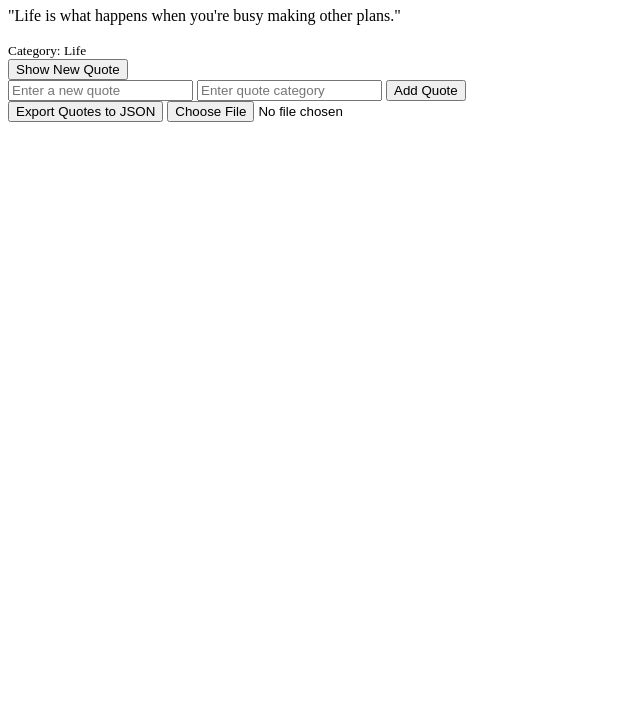
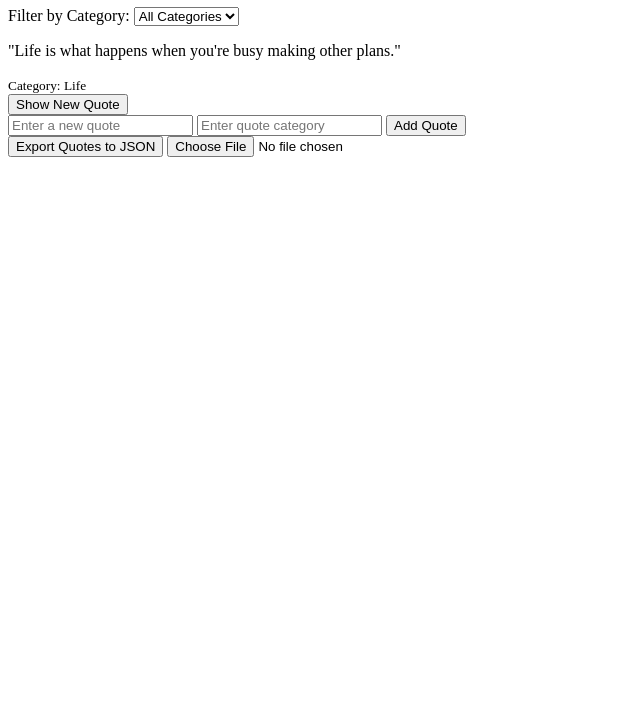
Before and after one commit to George-christian/alx_fe_javascript, a plain HTML site: page dom-manipulation/index.html in a window 1280 px wide. Shown: the part 73-800 px from the top of the page, without its empty margins (0-640 px from the left). Drawn offline with Linux system fonts and the light colour scheme.

Commit message:
Add category filtering, persist filter with localStorage, update DOM dynamically

```diff
--- a/dom-manipulation/index.html
+++ b/dom-manipulation/index.html
@@ -3,10 +3,17 @@
 <head>
   <meta charset="UTF-8">
   <meta name="viewport" content="width=device-width, initial-scale=1.0">
-  <title>Dynamic Quote Generator with Storage</title>
+  <title>Dynamic Quote Generator with Filtering</title>
 </head>
 <body>
   <h1>Dynamic Quote Generator</h1>
+
+
+  <label for="categoryFilter">Filter by Category: </label>
+  <select id="categoryFilter">
+    <option value="all">All Categories</option>
+
+  </select>
 
   <div id="quoteDisplay"></div>
 
--- a/dom-manipulation/script.js
+++ b/dom-manipulation/script.js
@@ -5,13 +5,13 @@
 const addQuoteBtn = document.getElementById("addQuoteBtn");
 const exportBtn = document.getElementById("exportBtn");
 const importFile = document.getElementById("importFile");
+const categoryFilter = document.getElementById("categoryFilter");
 
 function loadQuotes() {
   const storedQuotes = localStorage.getItem("quotes");
   if (storedQuotes) {
     quotes = JSON.parse(storedQuotes);
   } else {
-
     quotes = [
       { text: "The best way to get started is to quit talking and begin doing.", category: "Motivation" },
       { text: "Success is not final, failure is not fatal: It is the courage to continue that counts.", category: "Inspiration" },
@@ -25,23 +25,52 @@
   localStorage.setItem("quotes", JSON.stringify(quotes));
 }
 
+function populateCategories() {
+  const categories = Array.from(new Set(quotes.map(q => q.category)));
+
+  categoryFilter.innerHTML = '<option value="all">All Categories</option>';
+  categories.forEach(cat => {
+    const option = document.createElement("option");
+    option.value = cat;
+    option.textContent = cat;
+    categoryFilter.appendChild(option);
+  });
+
+  const lastFilter = localStorage.getItem("lastCategoryFilter") || "all";
+  categoryFilter.value = lastFilter;
+}
+
 function showRandomQuote() {
-  if (quotes.length === 0) return;
-  const randomIndex = Math.floor(Math.random() * quotes.length);
-  const selectedQuote = quotes[randomIndex];
+  let filteredQuotes = quotes;
+
+  const selectedCategory = categoryFilter.value;
+  if (selectedCategory !== "all") {
+    filteredQuotes = quotes.filter(q => q.category === selectedCategory);
+  }
+
+  if (filteredQuotes.length === 0) {
+    quoteDisplay.innerHTML = "<p>No quotes available for this category.</p>";
+    return;
+  }
+
+  const randomIndex = Math.floor(Math.random() * filteredQuotes.length);
+  const selectedQuote = filteredQuotes[randomIndex];
 
   sessionStorage.setItem("lastQuote", JSON.stringify(selectedQuote));
 
   quoteDisplay.innerHTML = "";
-
   const quoteText = document.createElement("p");
   quoteText.textContent = `"${selectedQuote.text}"`;
-
   const quoteCategory = document.createElement("small");
   quoteCategory.textContent = `Category: ${selectedQuote.category}`;
-
   quoteDisplay.appendChild(quoteText);
   quoteDisplay.appendChild(quoteCategory);
+}
+
+function filterQuotes() {
+
+  localStorage.setItem("lastCategoryFilter", categoryFilter.value);
+  showRandomQuote();
 }
 
 function addQuote() {
@@ -58,6 +87,8 @@
 
   quotes.push({ text: newText, category: newCategory });
   saveQuotes();
+  populateCategories();
+  showRandomQuote();
 
   textInput.value = "";
   categoryInput.value = "";
@@ -69,12 +100,10 @@
   const dataStr = JSON.stringify(quotes, null, 2);
   const blob = new Blob([dataStr], { type: "application/json" });
   const url = URL.createObjectURL(blob);
-
   const a = document.createElement("a");
   a.href = url;
   a.download = "quotes.json";
   a.click();
-
   URL.revokeObjectURL(url);
 }
 
@@ -87,12 +116,11 @@
     try {
       const importedQuotes = JSON.parse(e.target.result);
       if (!Array.isArray(importedQuotes)) throw new Error("Invalid JSON format");
-
       quotes.push(...importedQuotes);
       saveQuotes();
-
+      populateCategories();
+      showRandomQuote();
       alert("Quotes imported successfully!");
-      showRandomQuote();
     } catch (err) {
       alert("Failed to import JSON: " + err.message);
     }
@@ -104,6 +132,8 @@
 addQuoteBtn.addEventListener("click", addQuote);
 exportBtn.addEventListener("click", exportQuotesToJson);
 importFile.addEventListener("change", importFromJsonFile);
+categoryFilter.addEventListener("change", filterQuotes);
 
 loadQuotes();
+populateCategories();
 showRandomQuote();
```
